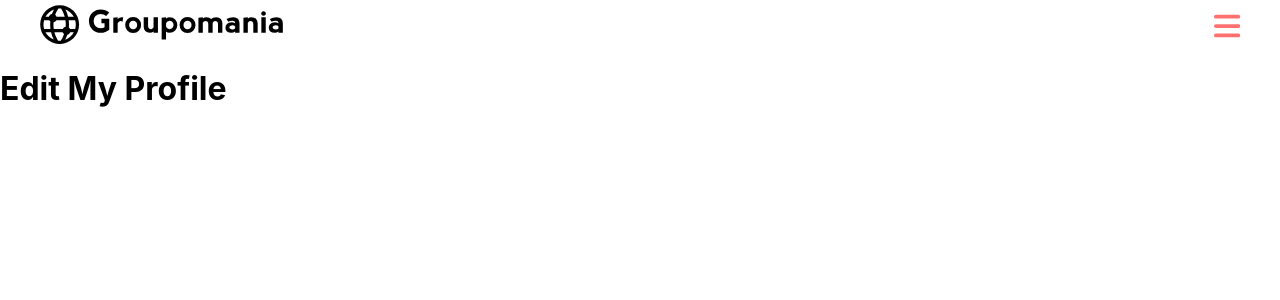
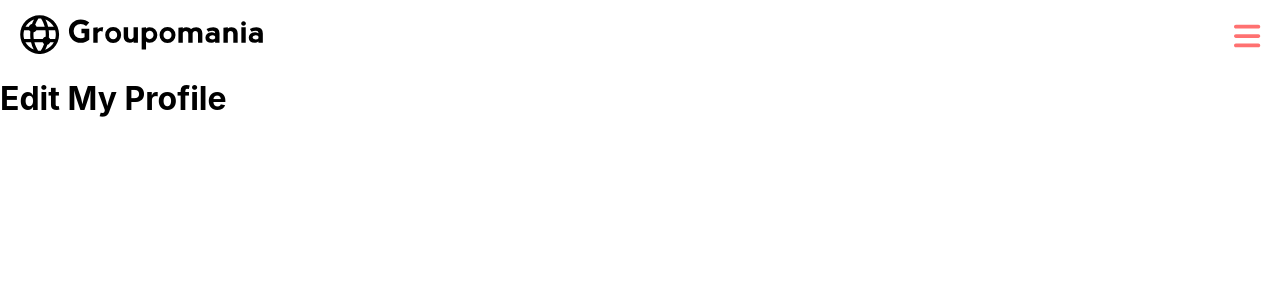
Before and after one commit to abby-pfingsten/groupomania-react-app, a React (Create React App) app in the folder app/: page /profile in a window 1280 px wide. Shown: the top 300 px of the page. Built offline with nearby package versions, Linux system fonts and the light colour scheme.

Commit message:
changed some css for header

```diff
--- a/app/src/frontend/styles/sass/Header.scss
+++ b/app/src/frontend/styles/sass/Header.scss
@@ -8,8 +8,8 @@
   list-style: none;
   padding-left: 10px;
   padding-right: 10px;
-  margin-top: 5px;
-  margin-bottom: 5px;
+  margin-top: 15px;
+  margin-bottom: 15px;
   &__logo {
     width: 20%;
     @include desktop-only {
@@ -17,21 +17,9 @@
     }
   }
   @include desktop-only {
-    padding-left: 40px;
-    padding-right: 40px;
+    padding-left: 20px;
+    padding-right: 20px;
   }
-  // &__search {
-  //   display: flex;
-  //   flex-direction: row;
-  //   & input {
-  //     width: 400px;
-  //   }
-  // }
-  // &__search-mobile {
-  //   display: flex;
-  //   flex-direction: row;
-  // }
-
   &__menu a {
     color: $dark-red-color;
     font-size: 30px;
```
